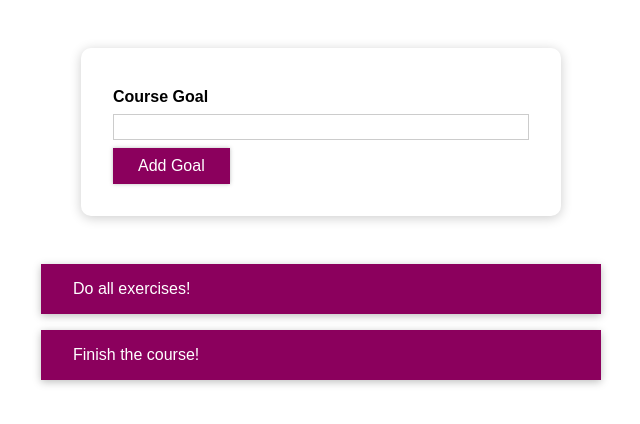
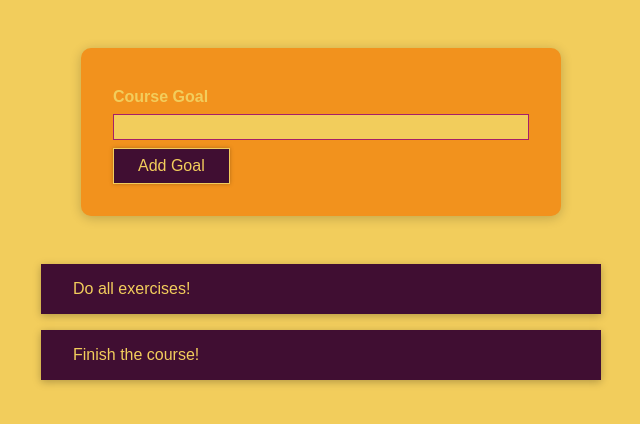
Before and after one commit to Vesku2000/goals, a React (Create React App) app: page / in a window 1280 px wide. Shown: the top 424 px of the page, without its empty margins (319-959 px from the left). Built offline with nearby package versions, Linux system fonts and the light colour scheme.

Commit message:
task done

```diff
--- a/src/App.css
+++ b/src/App.css
@@ -11,4 +11,8 @@
   padding: 2rem;
   box-shadow: 0 2px 12px rgba(0, 0, 0, 0.2);
   border-radius: 10px;
+  background-color: #F2921D;
 }
+body{
+  background-color: #F2CD5C;
+}
--- a/src/components/CourseGoals/CourseGoalItem/CourseGoalItem.css
+++ b/src/components/CourseGoals/CourseGoalItem/CourseGoalItem.css
@@ -1,8 +1,8 @@
 .goal-item {
   margin: 1rem 0;
-  background: #8b005d;
+  background: #400E32;
   box-shadow: 0 2px 8px rgba(0, 0, 0, 0.26);
-  color: white;
+  color: #F2CD5C;
   padding: 1rem 2rem;
   cursor: pointer;
 }
--- a/src/components/CourseGoals/CourseInput/CourseInput.css
+++ b/src/components/CourseGoals/CourseInput/CourseInput.css
@@ -6,19 +6,21 @@
   font-weight: bold;
   display: block;
   margin-bottom: 0.5rem;
+
 }
 
 .form-control input {
   display: block;
   width: 100%;
-  border: 1px solid #ccc;
+  border: 1px solid #A61F69;
   font: inherit;
   line-height: 1.5rem;
   padding: 0 0.25rem;
+  color: white;
 }
 
 .form-control input:focus {
   outline: none;
   background: #fad0ec;
-  border-color: #8b005d;
+  border-color: #400E32;
 }
--- a/src/components/CourseGoals/CourseInput/CourseInput.js
+++ b/src/components/CourseGoals/CourseInput/CourseInput.js
@@ -5,21 +5,34 @@ import './CourseInput.css';
 
 const CourseInput = props => {
   const [enteredValue, setEnteredValue] = useState('');
+  const [isValid, setIsValid] = useState(true);
 
   const goalInputChangeHandler = event => {
+    if(event.target.value.trim().length > 0) {
+      setIsValid(true);
+    }
     setEnteredValue(event.target.value);
   };
 
   const formSubmitHandler = event => {
     event.preventDefault();
+    if(enteredValue.trim().length === 0) {
+      setIsValid(false);
+      return;
+    }
     props.onAddGoal(enteredValue);
   };
 
   return (
     <form onSubmit={formSubmitHandler}>
       <div className="form-control">
-        <label>Course Goal</label>
-        <input type="text" onChange={goalInputChangeHandler} />
+        <label style={{ color: !isValid ? 'red' : '#F2CD5C'}}>Course Goal</label>
+        <input
+        style={{
+          borderColor: !isValid ? 'red' : '#A61F69',
+          background: !isValid ? 'salmon' : '#F2CD5C'
+        }}
+        type="text" onChange={goalInputChangeHandler} />
       </div>
       <Button type="submit">Add Goal</Button>
     </form>
--- a/src/components/UI/Button/Button.css
+++ b/src/components/UI/Button/Button.css
@@ -1,9 +1,9 @@
 .button {
   font: inherit;
   padding: 0.5rem 1.5rem;
-  border: 1px solid #8b005d;
-  color: white;
-  background: #8b005d;
+  border: 1px solid #F2CD5C;
+  color: #F2CD5C;
+  background: #400E32;
   box-shadow: 0 0 4px rgba(0, 0, 0, 0.26);
   cursor: pointer;
 }
@@ -14,7 +14,7 @@
 
 .button:hover,
 .button:active {
-  background: #ac0e77;
+  background: #A61F69;
   border-color: #ac0e77;
   box-shadow: 0 0 8px rgba(0, 0, 0, 0.26);
 }
```
